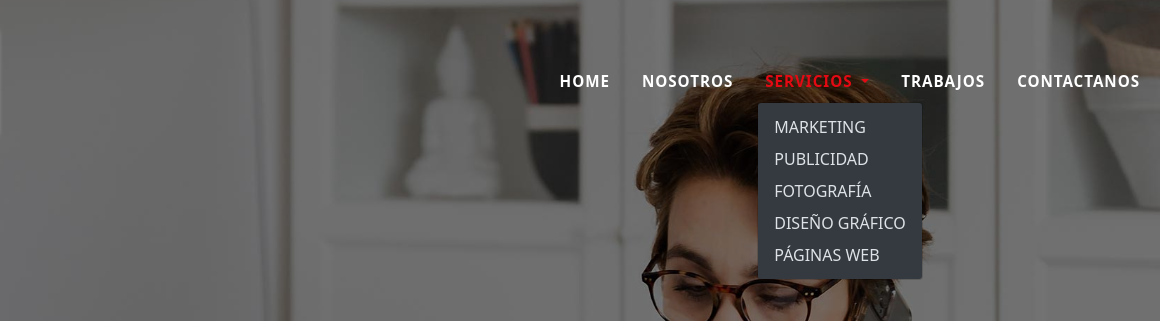
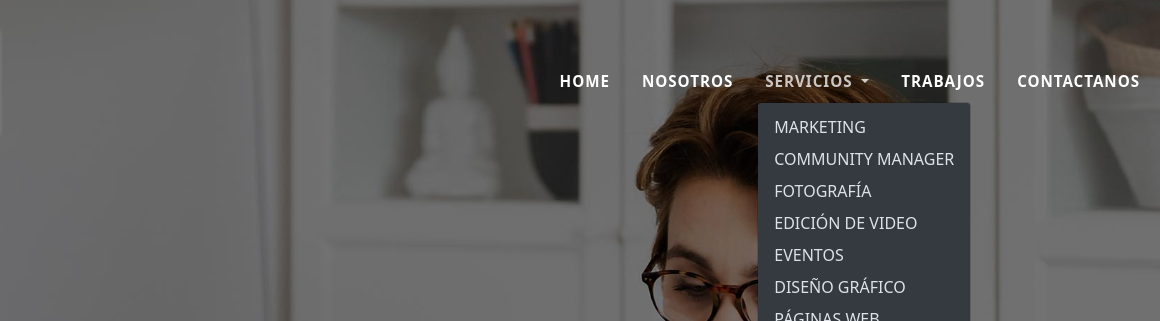
Before and after one commit to Nahuel-DevOne/ProyectoWebCoder, a plain HTML site: page views/community.html in a window 1280 px wide. Both pictures are taken after a click on the button "SERVICIOS". Shown: the top 321 px of the page, 120-1280 px from the left. Drawn offline with nearby package versions, Linux system fonts and the light colour scheme; files that its build step writes are made by us from their sources.

Commit message:
corrigiendo detalles, enlazando las secciones

```diff
--- a/views/community.html
+++ b/views/community.html
@@ -62,8 +62,10 @@
                             </a>
                             <ul class="dropdown-menu dropdown-menu-dark" aria-labelledby="navbarDarkDropdownMenuLink">
                                 <li><a class="dropdown-item" href="#">Marketing</a></li>
-                                <li><a class="dropdown-item" href="#">Publicidad</a></li>
-                                <li><a class="dropdown-item" href="#">Fotografía</a></li>
+                                <li><a class="dropdown-item" href="#">Community Manager</a></li>
+                                <li><a class="dropdown-item" href="./photography.html">Fotografía</a></li>
+                                <li><a class="dropdown-item" href="#">Edición de video</a></li>
+                                <li><a class="dropdown-item" href="#">Eventos</a></li>
                                 <li><a class="dropdown-item" href="#">Diseño gráfico</a></li>
                                 <li><a class="dropdown-item" href="#">Páginas web</a></li>
                             </ul>
```
Also changed, not shown: index.html (+3 -1 lines), views/photography.html (+3 -1 lines).
